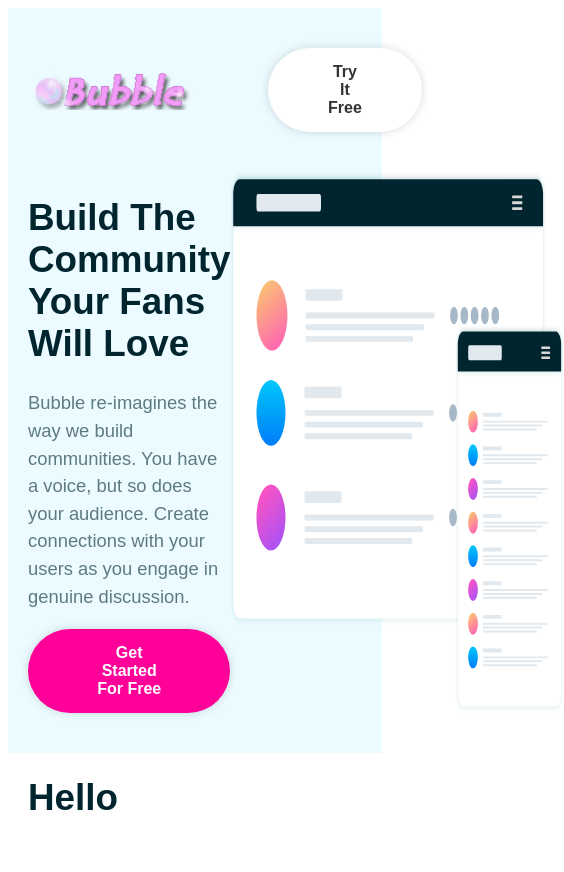
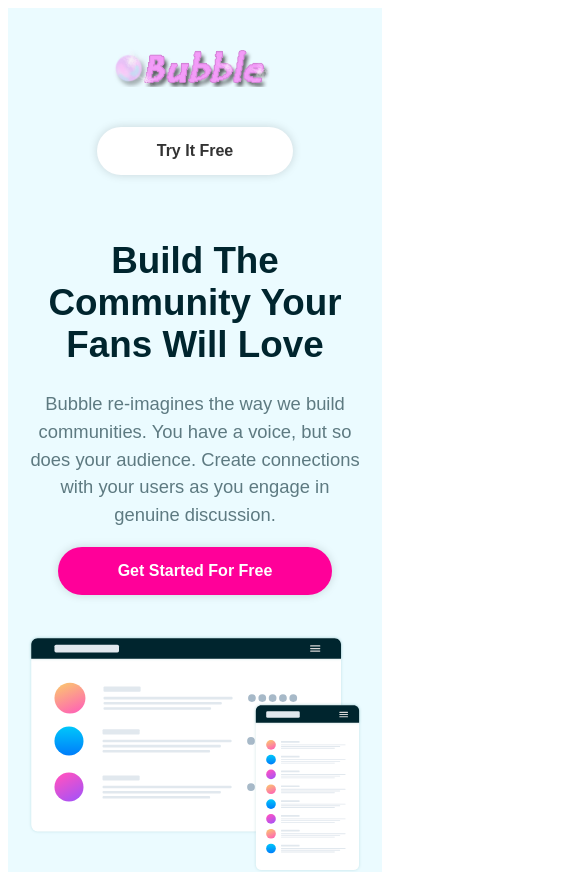
Before and after one commit to Lu-Smith/styled-components, a React (Create React App) app: page / in a window 390 px wide. Shown: the top 872 px of the page, 564 px wide, since content can reach past the window. Before the commit the page ends 844 px from the top, so only its background shows below. Built offline with nearby package versions, Linux system fonts and the light colour scheme.

Commit message:
Made compatible with mobile devices

```diff
--- a/src/App.js
+++ b/src/App.js
@@ -9,6 +9,8 @@ const theme = {
     body: `#fff`,
     footer: `#003333`,
   },
+
+  mobile: `768px`,
 };
 
 function App() {
--- a/src/components/styles/Flex.styled.js
+++ b/src/components/styles/Flex.styled.js
@@ -8,4 +8,9 @@ export const Flex = styled.div`
   & > ul {
     flex: 1;
   }
+
+  @media (max-width: ${({ theme }) => theme.mobile}) {
+    flex-direction: column;
+    text-align: center;
+  }
 `;
--- a/src/components/styles/Header.styled.js
+++ b/src/components/styles/Header.styled.js
@@ -10,11 +10,25 @@ export const Nav = styled.nav`
   align-items: center;
   justify-content: space-between;
   margin-bottom: 40px;
+
+  @media (max-width: ${({ theme }) => theme.mobile}) {
+    flex-direction: column;
+  }
 `;
 
-export const Logo = styled.img``;
+export const Logo = styled.img`
+  @media (max-width: ${({ theme }) => theme.mobile}) {
+    margin-bottom: 40px;
+    padding-left: 65px;
+  }
+`;
 
 export const Image = styled.img`
   width: 375px;
   marign-left: 40px;
+
+  @media (max-width: ${({ theme }) => theme.mobile}) {
+    margin: 0 auto;
+    margin-top: 40px;
+  }
 `;
```
